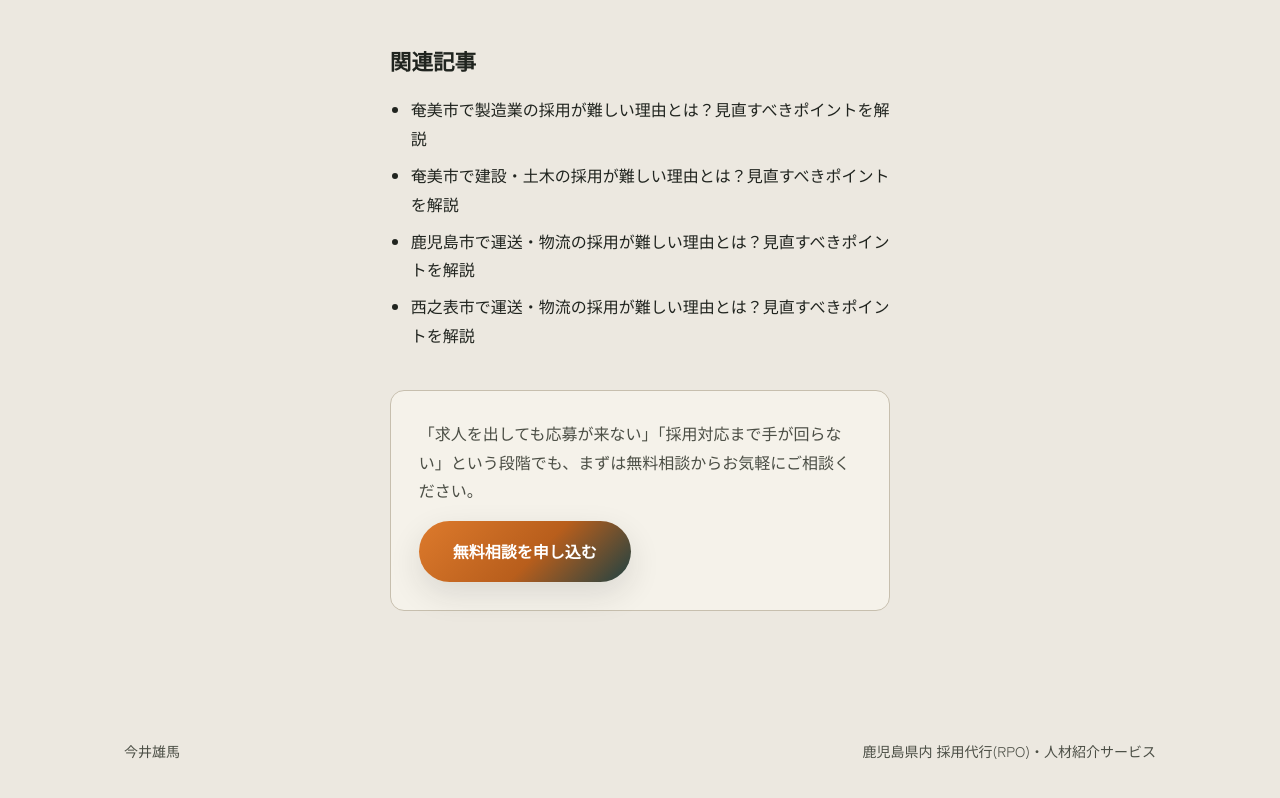
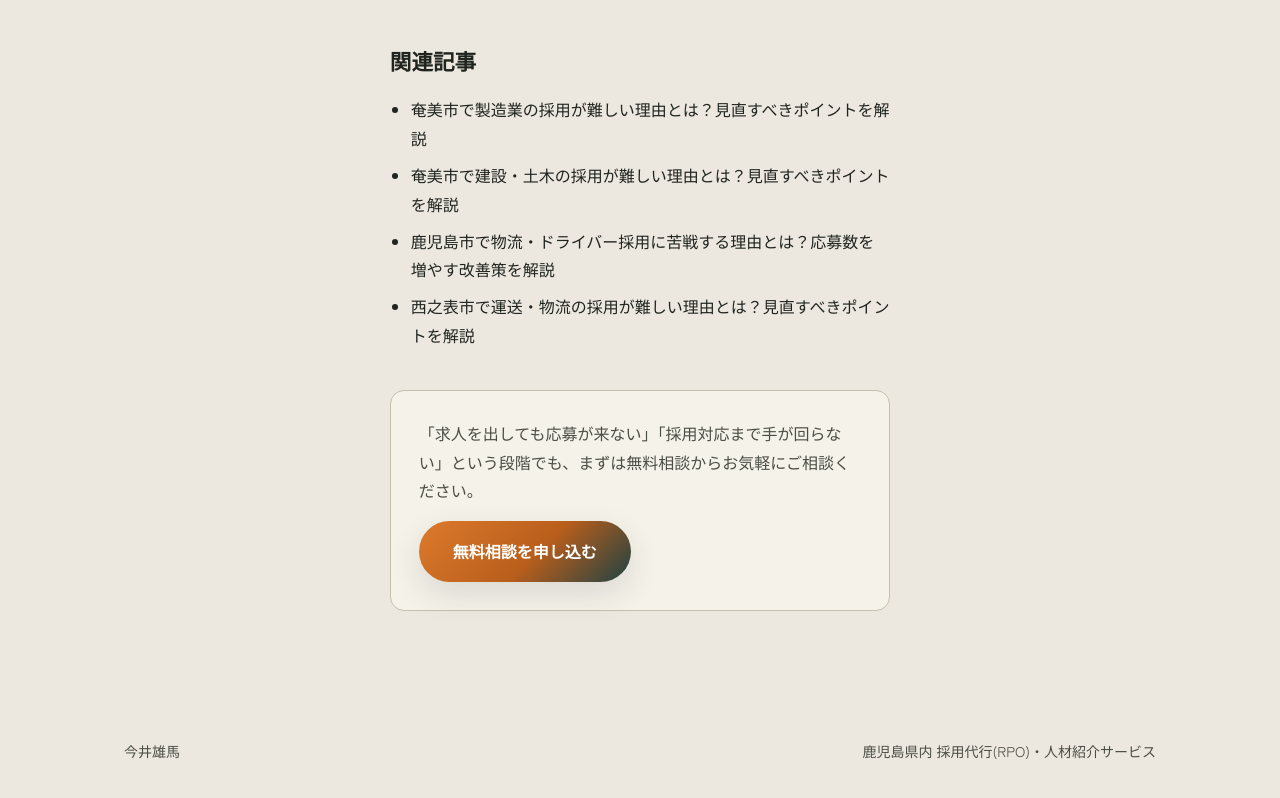
Before and after one commit to yumaimai58720-code/rpo-site, a plain HTML site: page pages/blog/amami-shi-unso-butsuryu.html in a window 1280 px wide. Shown: the part 1793-2591 px from the top of the page. Drawn offline with Linux system fonts and the light colour scheme.

Commit message:
週次メンテナンス: 奄美市→鹿児島市運送物流記事への関連記事リンクのアンカーテキストを現行タイトルに修正
Co-Authored-By: Claude Sonnet 5 <noreply@anthropic.com>
Claude-Session: https://claude.ai/code/session_016DcCFJggM2RtmYgSSFKUYb

```diff
--- a/pages/blog/amami-shi-unso-butsuryu.html
+++ b/pages/blog/amami-shi-unso-butsuryu.html
@@ -107,7 +107,7 @@
     <ul class="related-articles">
       <li><a href="amami-shi-seizogyo.html">奄美市で製造業の採用が難しい理由とは？見直すべきポイントを解説</a></li>
       <li><a href="amami-shi-kensetsu-doboku.html">奄美市で建設・土木の採用が難しい理由とは？見直すべきポイントを解説</a></li>
-      <li><a href="kagoshima-shi-unso-butsuryu.html">鹿児島市で運送・物流の採用が難しい理由とは？見直すべきポイントを解説</a></li>
+      <li><a href="kagoshima-shi-unso-butsuryu.html">鹿児島市で物流・ドライバー採用に苦戦する理由とは？応募数を増やす改善策を解説</a></li>
       <li><a href="nishinoomote-shi-unso-butsuryu.html">西之表市で運送・物流の採用が難しい理由とは？見直すべきポイントを解説</a></li>
     </ul>
 
```
